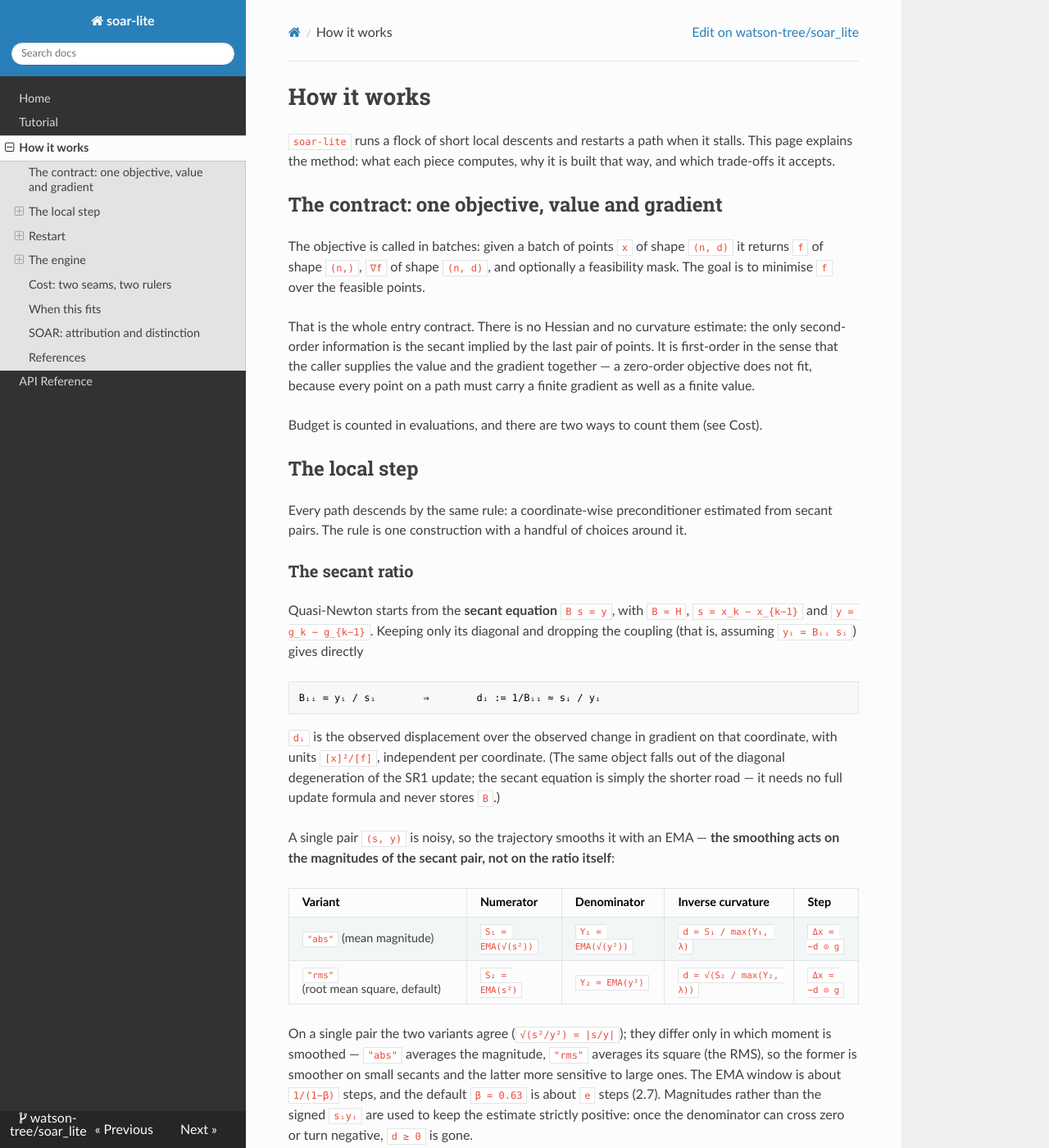
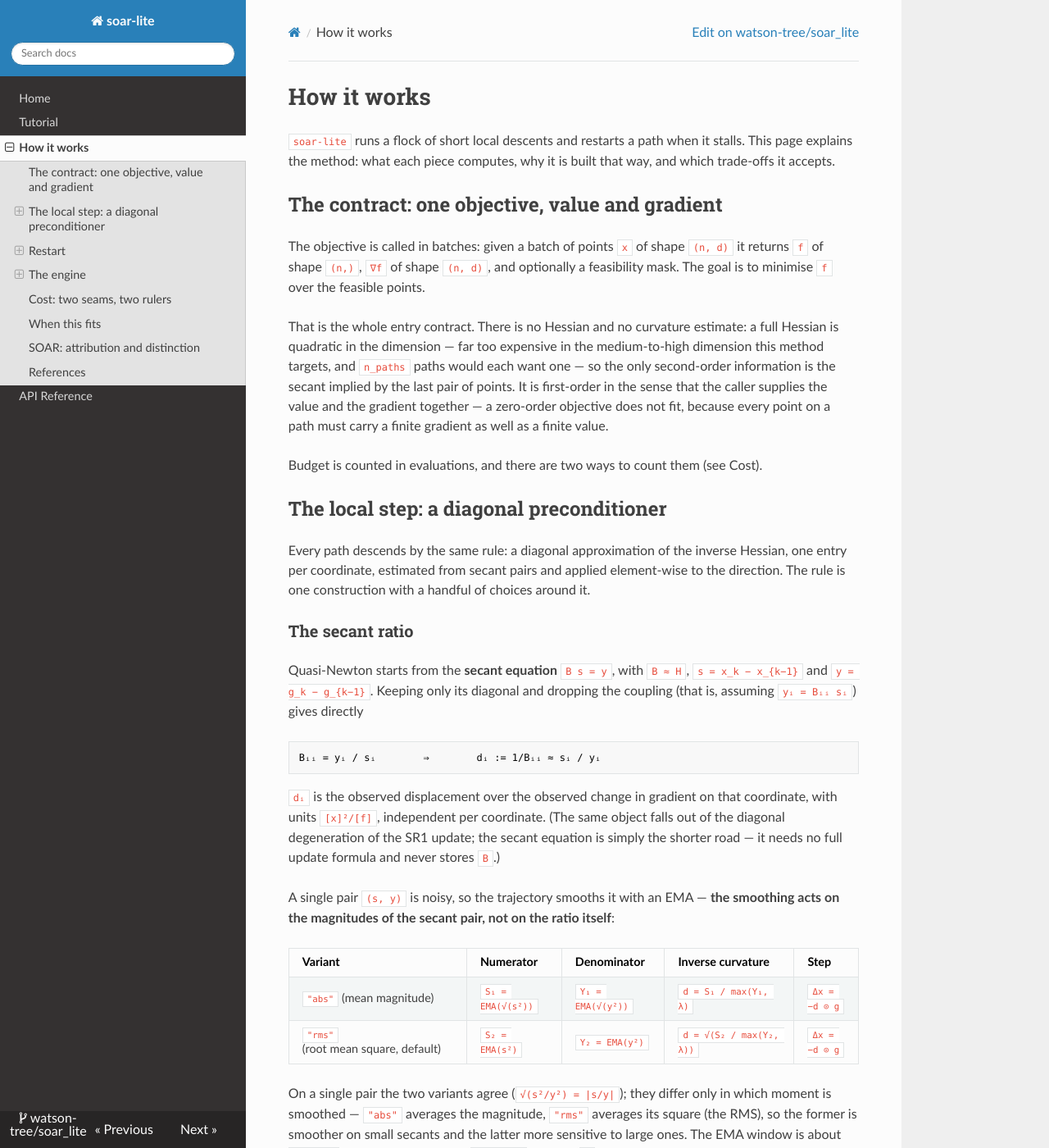
Before and after one commit to watson-tree/soar_lite, an MkDocs documentation site: the page built from docs/explanation/how-it-works.md, in a window 1280 px wide and 1400 px high. Shown: the whole window at 82% size. Built offline with MkDocs 1.6.1, drawn with Linux system fonts in a browser that asks for light colours; nearby versions of some CDN libraries; some of the changed text lies outside the part shown.

Commit message:
docs: introduce momentum where the step first needs it
The local step's derivation introduced `μ` in the middle of the descent
argument without ever saying what it was, so a reader met `μ = 0` and
`μ = 0.63` cold. Say what the momentum is at first use — the gradient EMA and
its blend formula, degenerate at `μ = 0` — and drop the "still derives"
transition, which read as a contrast with nothing to contrast against.

The section order is unchanged: the full momentum treatment still comes after
the step's safety properties and the warm-up, whose `n_alpha` and `fold` it
refers to.

```diff
--- a/docs/explanation/how-it-works.md
+++ b/docs/explanation/how-it-works.md
@@ -11,19 +11,22 @@ The objective is called in batches: given a batch of points `x` of shape
 a feasibility mask. The goal is to minimise `f` over the feasible points.
 
 That is the whole entry contract. There is no Hessian and no curvature estimate:
-the only second-order information is the secant implied by the last pair of
-points. It is first-order in the sense that the caller supplies the value and
-the gradient together — a zero-order objective does not fit, because every point
-on a path must carry a finite gradient as well as a finite value.
+a full Hessian is quadratic in the dimension — far too expensive in the
+medium-to-high dimension this method targets, and `n_paths` paths would each
+want one — so the only second-order information is the secant implied by the
+last pair of points. It is first-order in the sense that the caller supplies the
+value and the gradient together — a zero-order objective does not fit, because
+every point on a path must carry a finite gradient as well as a finite value.
 
 Budget is counted in evaluations, and there are two ways to count them (see
 Cost).
 
-## The local step
+## The local step: a diagonal preconditioner
 
-Every path descends by the same rule: a coordinate-wise preconditioner estimated
-from secant pairs. The rule is one construction with a handful of choices around
-it.
+Every path descends by the same rule: a diagonal approximation of the inverse
+Hessian, one entry per coordinate, estimated from secant pairs and applied
+element-wise to the direction. The rule is one construction with a handful of
+choices around it.
 
 ### The secant ratio
 
@@ -52,9 +55,10 @@ On a single pair the two variants agree (`√(s²/y²) = |s/y|`); they differ on
 which moment is smoothed — `"abs"` averages the magnitude, `"rms"` averages its
 square (the RMS), so the former is smoother on small secants and the latter more
 sensitive to large ones. The EMA window is about `1/(1−β)` steps, and the default
-`β = 0.63` is about `e` steps (2.7). Magnitudes rather than the signed `sᵢyᵢ` are
-used to keep the estimate strictly positive: once the denominator can cross zero
-or turn negative, `d ≥ 0` is gone.
+`β = 0.63` is about `e` steps (2.7). Magnitudes rather than the signed `sᵢ` or
+`yᵢ` are used to keep the estimate strictly positive: a signed value drifts and
+can cross zero, which would flip the step's sign — and `d ≥ 0` is what keeps the
+step descending.
 
 The step then takes `Δx = −diag(B)⁻¹ g = −d ⊙ g`. What this does is change the
 direction from a **gradient-like quantity** into a **displacement-like
@@ -63,13 +67,17 @@ makes the scale run backwards with the coordinate scale, and multiplying by `d`
 supplies the missing `1/H`. It is one element-wise multiply-and-divide, with no
 matrix, no linear solve, and no scalar learning rate.
 
-Because `d ≥ 0` by construction (absolute value or square, then a positive
-floor), `(−d⊙g)·(−g) ≥ 0` holds coordinate-wise whenever the direction is `g`.
-A preconditioned gradient-like direction is still a descent direction, so with
-`μ = 0` the step needs no acceptance test and no line search to "verify the
-direction". With `μ > 0` the direction becomes the current momentum and this
-property no longer holds — see Momentum, where the loss is deliberate. The
-default is `μ = 0.63`, so the default does not hold it.
+Everything above steps along the bare gradient `g` — the quasi-Newton form just
+reconstructed. The step can also carry a momentum, the gradient EMA
+`m = (1−μ)·g + μ·m_{k−1}` with `μ ∈ [0,1)`; at `μ = 0` that is `m = g` and
+nothing above changes. Because `d ≥ 0` by construction (absolute value or
+square, then a positive floor), `(−d⊙g)·(−g) ≥ 0` holds coordinate-wise, so a
+preconditioned gradient-like direction is a descent direction, and at `μ = 0`
+the step needs no acceptance test and no line search to "verify the direction".
+With `μ > 0` the direction is the momentum and that guarantee is gone — see
+Momentum, where the loss is deliberate — but the closer `μ` is to zero, the more
+nearly the direction still descends. The default `μ = 0.63` therefore does not
+hold the guarantee.
 
 ### Unit invariance, and why there is no scalar learning rate
 
```
